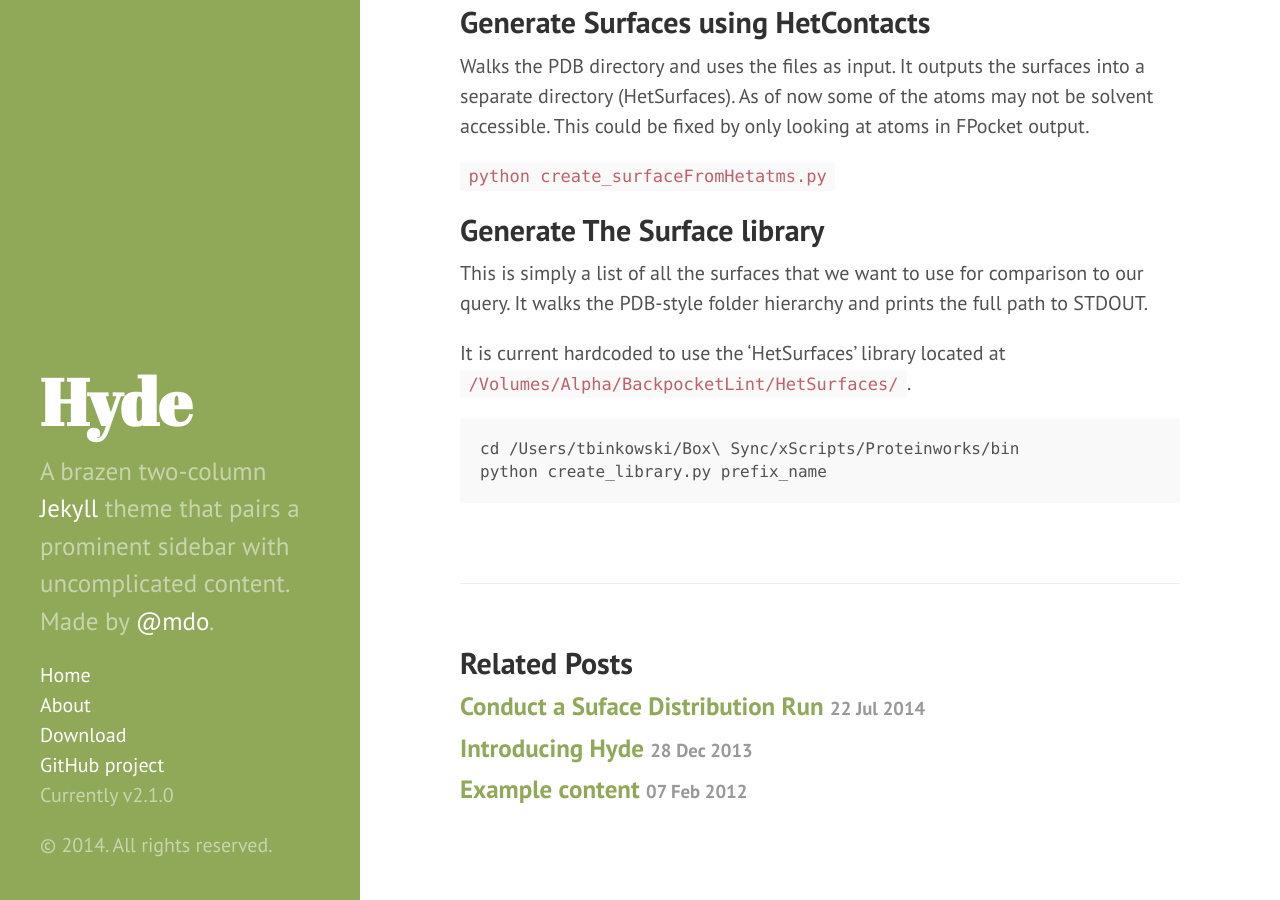
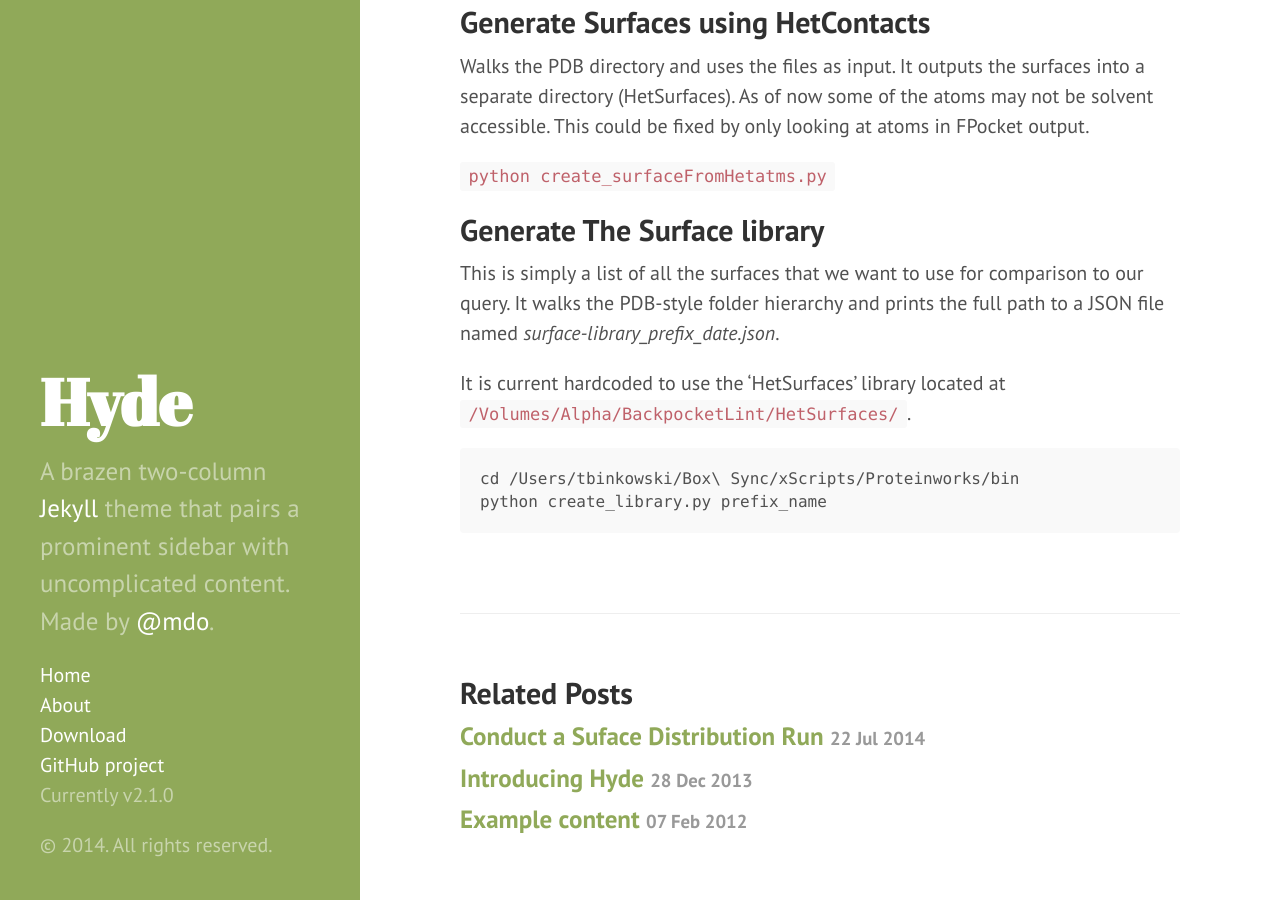
Before and after one commit to tabinks/frankenzyme.com, a Jekyll site: the page built from _posts/2014-07-23-update-surface-library.md, in a window 1280 px wide and 900 px high, scrolled down 609 px. Built offline with Jekyll 4.4.1, drawn with Linux system fonts in a browser that asks for light colours; Markdown is read by kramdown in place of the engine named in the settings.

Commit message:
Update 2014-07-23-update-surface-library.md

````diff
--- a/_posts/2014-07-23-update-surface-library.md
+++ b/_posts/2014-07-23-update-surface-library.md
@@ -27,7 +27,7 @@ accessible.  This could be fixed by only looking at atoms in FPocket output.
 ## Generate The Surface library
 This is simply a list of all the surfaces that we want to use for comparison to
 our query.  It walks the PDB-style folder hierarchy and prints the full path to
-STDOUT.
+a JSON file named *surface-library_prefix_date.json*.
 
 It is current hardcoded to use the 'HetSurfaces' library located at `/Volumes/Alpha/BackpocketLint/HetSurfaces/`.
 ```
````
